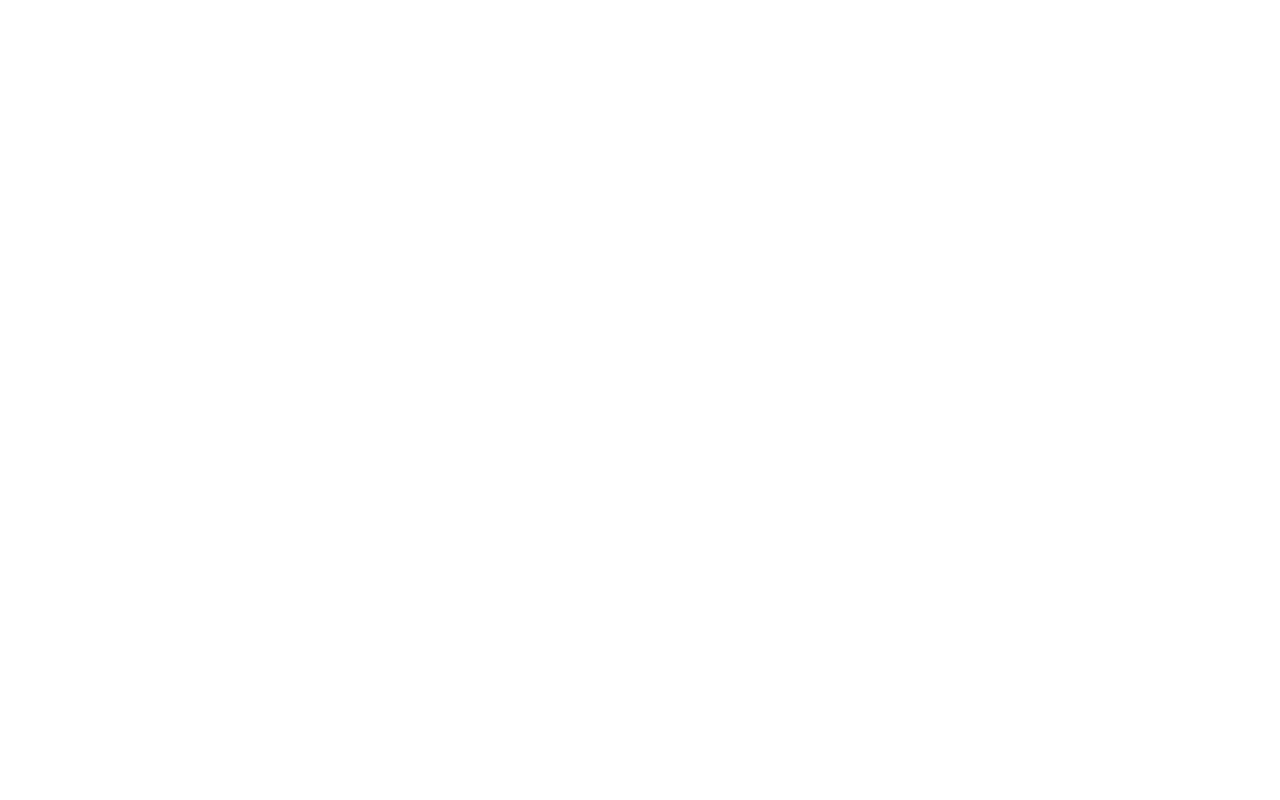
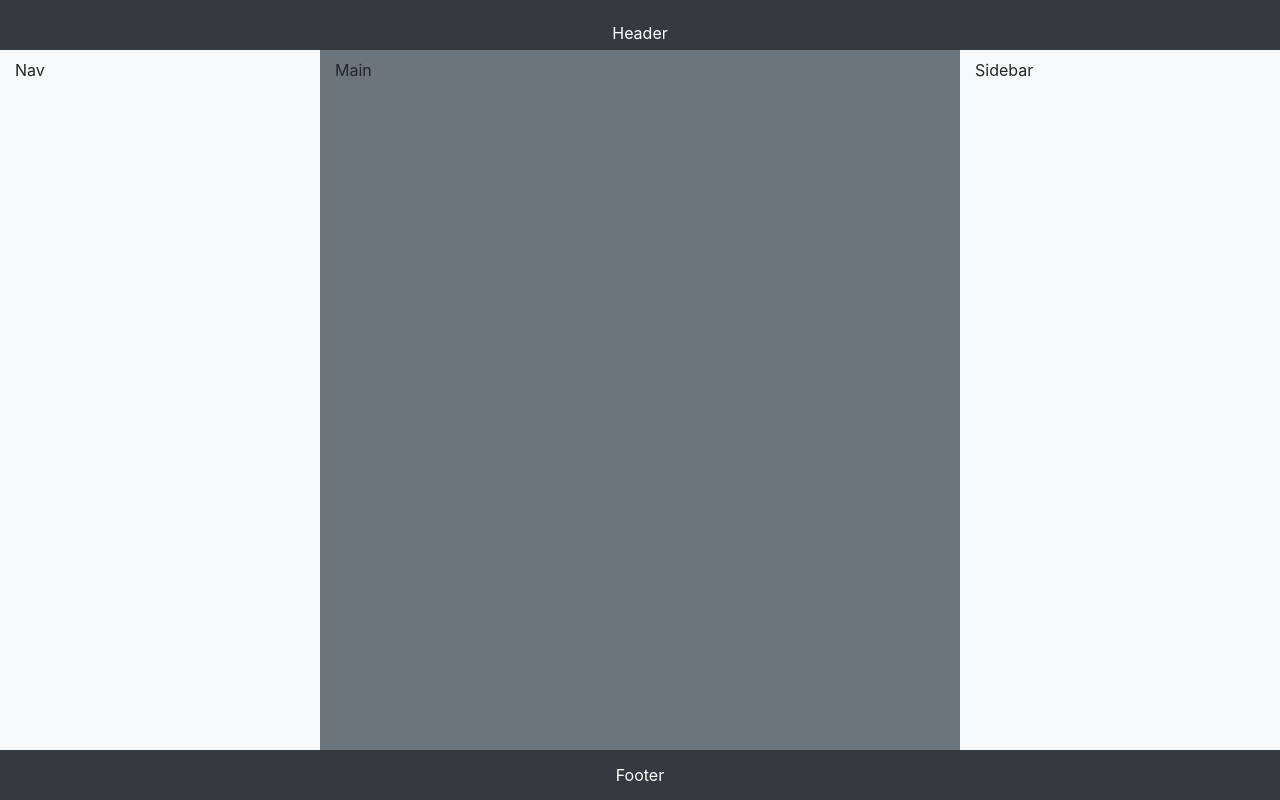
Before and after one commit to Faithfuloscar/COMP001B.LectureActivity5, a plain HTML site: page Bootstrap.html in a window 1280 px wide. Drawn offline with nearby package versions, Linux system fonts and the light colour scheme.

Commit message:
completed

```diff
--- a/Bootstrap.html
+++ b/Bootstrap.html
@@ -5,8 +5,35 @@
     <meta name="viewport" content="width=device-width, initial-scale=1.0">
     <title>Bootstrap-Grid</title>
     <link rel="stylesheet" href="https://stackpath.bootstrapcdn.com/bootstrap/4.5.2/css/bootstrap.min.css">
+    <style>
+        header, footer{
+            height: 50px;
+            line-height: 50px;
+        }
+    </style>
 </head>
 <body>
+    <div class="container-fluid min-vh-100 d-flex flex-column">
 
+        <header class="row bg-dark text-white text-center">
+            <div class="col-12 py-2">Header</div>
+        </header>
+
+        <main class="row flex-grow-1">
+            <div class="col-3 bg-light py-2">Nav</div>
+            <div class="col-6 bg-secondary py-2">Main</div>
+            <div class="col-3 bg-light py-2">Sidebar</div>
+        </main>
+
+        <footer class="row bg-dark text-white text-center">
+            <div class="col-12 py-20">Footer</div>
+        </footer>
+
+        <script src="https://code.jquery.com/jquery-3.5.1.slim.min.js"></script>
+        <script src="https://cdn.jsdelivr.net/npm/@popperjs/core@2.5.2/dist/umd/popper.min.js"></script>
+        <script src="https://stackpath.bootstrapcdn.com/bootstrap/4.5.2/js/bootstrap.min.js"></script>
+
+
+    </div>
 </body>
 </html>
--- a/main.css
+++ b/main.css
@@ -7,8 +7,8 @@ body {
 }
 
 header, footer {
-    background-color: #7b0080;
-    color: #000000;
+    background-color: #333;
+    color: #fff;
     text-align: center;
     line-height: 50px;
 }
@@ -21,13 +21,13 @@ main {
 }
 
 .nav {
-    background-color: rgb(255, 246, 116);
+    background-color: #dcdcdc;
 }
 
 .main-content {
-    background-color: rgb(255, 247, 117);
+    background-color: #bfbfbf;
 }
 
 .sidebar {
-    background-color: rgb(254, 245, 116);
+    background-color: #dcdcdc;
 }
```
Also changed, not shown: Index.html (+1 -1 lines).
